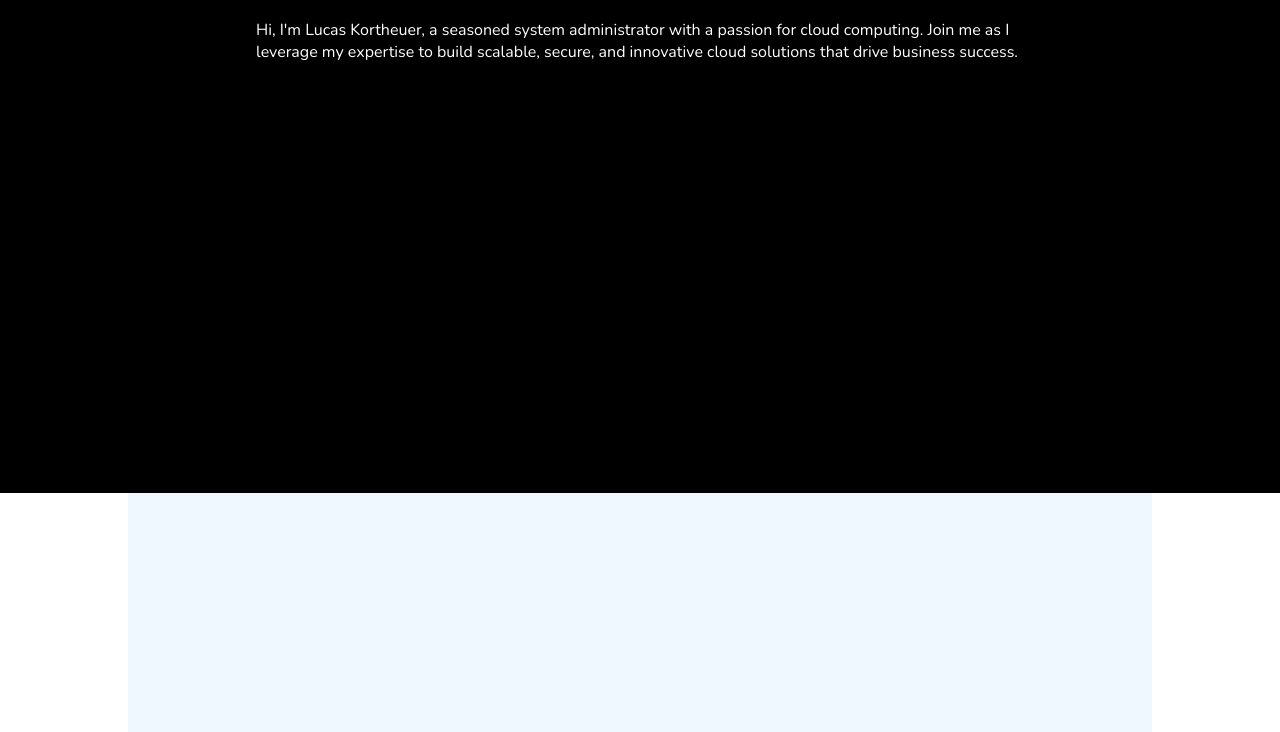
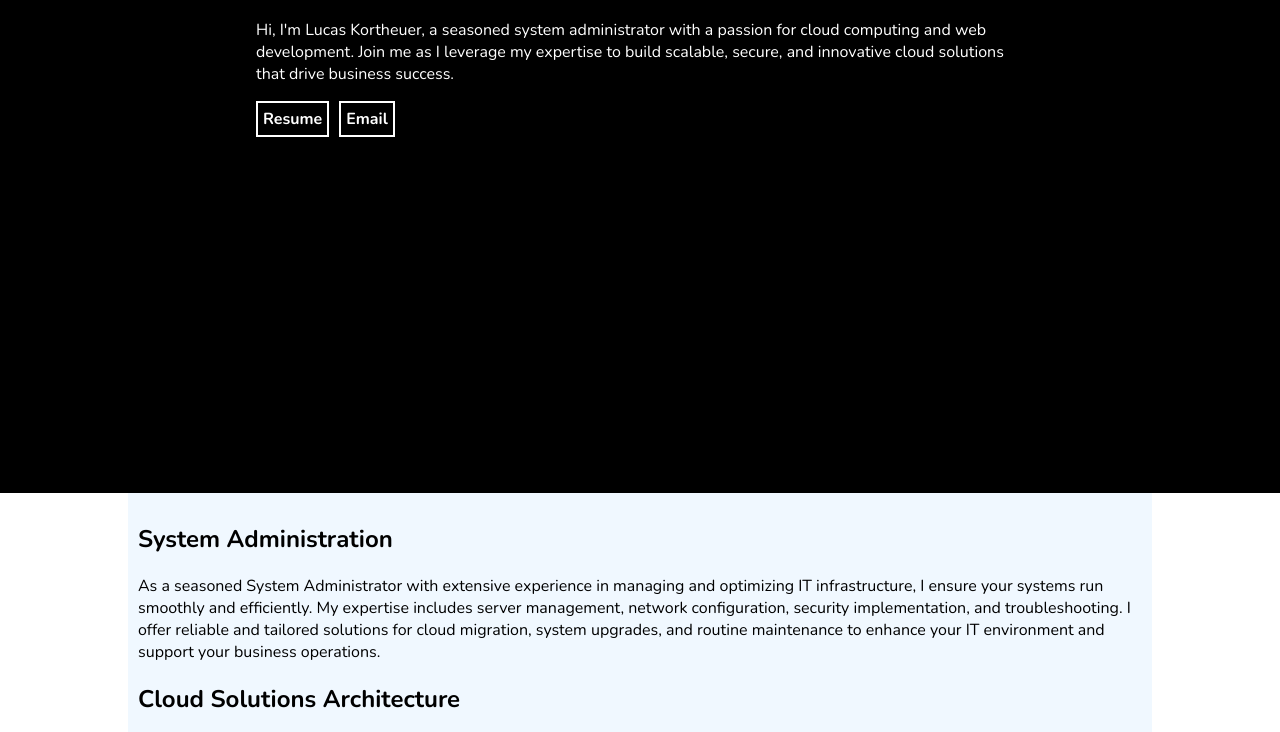
Before and after one commit to shadyslk/Professional-Website, a plain HTML site: page index.html in a window 1280 px wide. Shown: the part 307-1039 px from the top of the page. Drawn offline with nearby package versions, Linux system fonts and the light colour scheme.

Commit message:
Add hero buttons

```diff
--- a/index.html
+++ b/index.html
@@ -22,11 +22,20 @@
     <div class="hero">
         <div class="hero-body">
             <h1>Lucas Kortheuer</h1>
-            <p>Hi, I'm Lucas Kortheuer, a seasoned system administrator with a passion for cloud computing. Join me as I leverage my expertise to build scalable, secure, and innovative cloud solutions that drive business success.</p>
+            <p>Hi, I'm Lucas Kortheuer, a seasoned system administrator with a passion for cloud computing and web development. Join me as I leverage my expertise to build scalable, secure, and innovative cloud solutions that drive business success.</p>
+            <div class="hero-buttons">
+                <a href="/LucasKortheuer_Resume.pdf" download="LucasKortheuer_Resume.pdf" class="hero-button">Resume</a>
+                <a href="mailto:slkortheuer@gmail.com" class="hero-button">Email</a>
+            </div>
         </div>
     </div>
     <div class="content">
-
+        <h2>System Administration</h2>
+        <p>As a seasoned System Administrator with extensive experience in managing and optimizing IT infrastructure, I ensure your systems run smoothly and efficiently. My expertise includes server management, network configuration, security implementation, and troubleshooting. I offer reliable and tailored solutions for cloud migration, system upgrades, and routine maintenance to enhance your IT environment and support your business operations.</p>
+        <h2>Cloud Solutions Architecture</h2>
+        <p>As an AWS Certified Solutions Architect Associate, I design and implement scalable, secure, and cost-effective cloud solutions. With expertise in AWS services like EC2, S3, RDS, and Lambda, I help businesses migrate to the cloud and optimize their infrastructure. I offer customized solutions for cloud architecture design, deployment, and ongoing management to drive your business success.</p>
+        <h2>Web Development</h2>
+        <p>As a passionate Web Developer, I create dynamic and responsive websites tailored to your needs. Proficient in HTML, CSS, JavaScript, and modern frameworks, I ensure a seamless user experience and robust functionality. Whether you need a new website, a redesign, or ongoing maintenance, I deliver high-quality, customized solutions to help your business thrive online.</p>
     </div>
     <footer>
         <ul>
--- a/styles.css
+++ b/styles.css
@@ -57,6 +57,24 @@ body {
     grid-column: 3 /7;
     grid-row: 3 / 4;
     color: cyan;
+}
+.hero-buttons {
+    display: flex;
+    gap: 10px;
+    flex-wrap: wrap;
+}
+.hero-buttons > a {
+    text-decoration: none;
+    color: white;
+    border: 2px solid white;
+    padding: 5px;
+    transition: 0.2s;
+    font-weight: bolder;
+}
+.hero-buttons > a:hover {
+    border: 2px solid magenta;
+    background-color: magenta;
+    transition: 0.5s;
 }
 .content {
     grid-column: 2 / 10;
```
Also changed, not shown: 1 other file.
